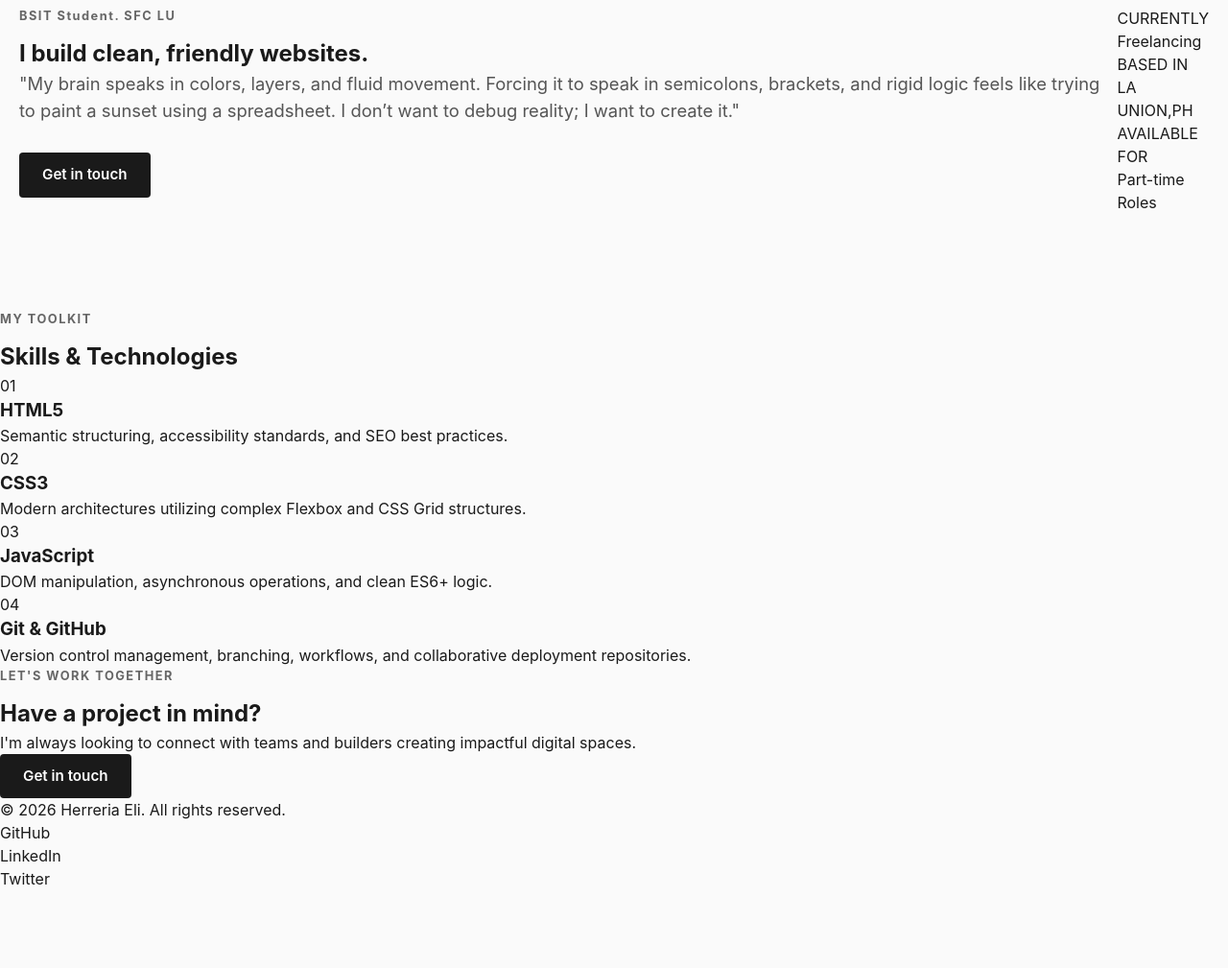
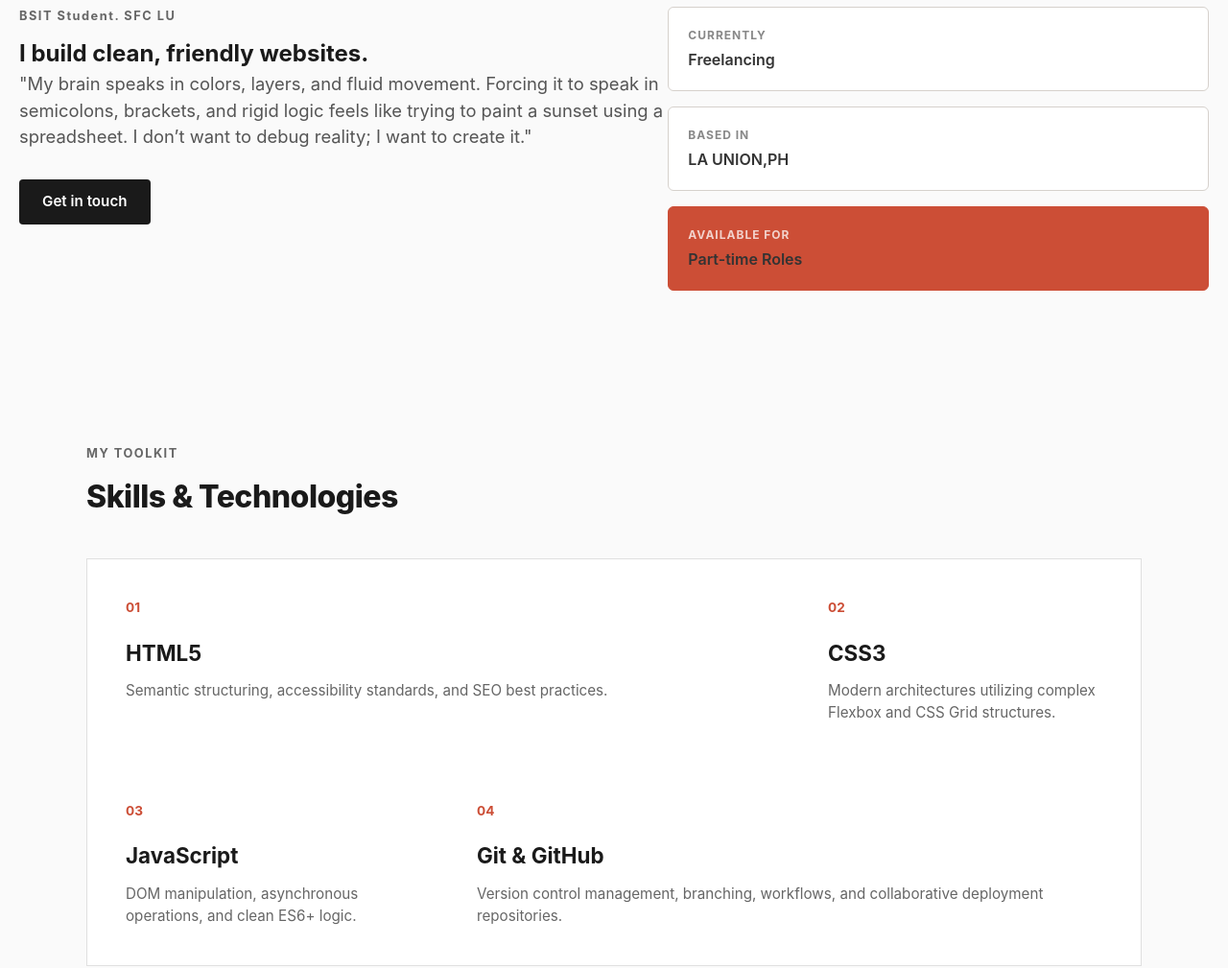
Before and after one commit to illefeliz72/webdev1-2026-eli, a plain HTML site: page activity9/index.html in a window 1280 px wide. Shown: the part 180-1189 px from the top of the page at 96% size. Before the commit the page ends 1108 px from the top, so only its background shows below. Drawn offline with Linux system fonts and the light colour scheme.

Commit message:
activity9

```diff
--- a/activity9/index.html
+++ b/activity9/index.html
@@ -11,9 +11,9 @@
 <body>
 
     <header class="navbar">
-        <p class="navbar__logo">Eli Felize</p>
+        <p class="navbar_logo">Eli Felize</p>
         <nav>
-            <ul class="navbar__links">
+            <ul class="navbar_links">
                 <li><a href="#about">About</a></li>
                 <li><a href="#skills">Skills</a></li>
                 <li><a href="#contact">Contact</a></li>
@@ -23,10 +23,10 @@
 
     <main>
         <section id="about" class="hero">
-            <div class="hero__text">
-                <p class="hero__eyebrow">BSIT Student. SFC LU</p>
-                <h1 class="hero__title">I build clean, friendly websites.</h1>
-                <p class="hero__desc">
+            <div class="hero_text">
+                <p class="hero_eyebrow">BSIT Student. SFC LU</p>
+                <h1 class="hero_title">I build clean, friendly websites.</h1>
+                <p class="hero_desc">
                     "My brain speaks in colors, layers, and fluid movement. Forcing it to speak in semicolons, brackets,
                     and rigid logic feels like trying to paint a sunset using a spreadsheet.
                     I don’t want to debug reality; I want to create it."
@@ -34,60 +34,60 @@
                 <a href="#contact" class="btn">Get in touch</a>
             </div>
 
-            <div class="hero__panel">
+            <div class="hero_panel">
                 <div class="info-card">
-                    <p class="info-card__label">CURRENTLY</p>
-                    <p class="info-card__value">Freelancing</p>
+                    <p class="info-card_label">CURRENTLY</p>
+                    <p class="info-card_value">Freelancing</p>
                 </div>
                 <div class="info-card">
-                    <p class="info-card__label">BASED IN</p>
-                    <p class="info-card__value">LA UNION,PH</p>
+                    <p class="info-card_label">BASED IN</p>
+                    <p class="info-card_value">LA UNION,PH</p>
                 </div>
                 <div class="info-card info-card--accent">
-                    <p class="info-card__label">AVAILABLE FOR</p>
-                    <p class="info-card__value">Part-time Roles</p>
+                    <p class="info-card_label">AVAILABLE FOR</p>
+                    <p class="info-card_value">Part-time Roles</p>
                 </div>
             </div>
         </section>
 
         <section id="skills" class="skills">
-            <p class="skills__eyebrow">MY TOOLKIT</p>
-            <h2 class="skills__title">Skills & Technologies</h2>
+            <p class="skills_eyebrow">MY TOOLKIT</p>
+            <h2 class="skills_title">Skills & Technologies</h2>
 
-            <div class="skills__grid">
+            <div class="skills_grid">
                 <article class="skill-card skill-card--wide">
-                    <span class="skill-card__number">01</span>
-                    <h3 class="skill-card__name">HTML5</h3>
-                    <p class="skill-card__desc">Semantic structuring, accessibility standards, and SEO best practices.
+                    <span class="skill-card_number">01</span>
+                    <h3 class="skill-card_name">HTML5</h3>
+                    <p class="skill-card_desc">Semantic structuring, accessibility standards, and SEO best practices.
                     </p>
                 </article>
 
                 <article class="skill-card">
-                    <span class="skill-card__number">02</span>
-                    <h3 class="skill-card__name">CSS3</h3>
-                    <p class="skill-card__desc">Modern architectures utilizing complex Flexbox and CSS Grid structures.
+                    <span class="skill-card_number">02</span>
+                    <h3 class="skill-card_name">CSS3</h3>
+                    <p class="skill-card_desc">Modern architectures utilizing complex Flexbox and CSS Grid structures.
                     </p>
                 </article>
 
                 <article class="skill-card">
-                    <span class="skill-card__number">03</span>
-                    <h3 class="skill-card__name">JavaScript</h3>
-                    <p class="skill-card__desc">DOM manipulation, asynchronous operations, and clean ES6+ logic.</p>
+                    <span class="skill-card_number">03</span>
+                    <h3 class="skill-card_name">JavaScript</h3>
+                    <p class="skill-card_desc">DOM manipulation, asynchronous operations, and clean ES6+ logic.</p>
                 </article>
 
                 <article class="skill-card skill-card--wide">
-                    <span class="skill-card__number">04</span>
-                    <h3 class="skill-card__name">Git & GitHub</h3>
-                    <p class="skill-card__desc">Version control management, branching, workflows, and collaborative
+                    <span class="skill-card_number">04</span>
+                    <h3 class="skill-card_name">Git & GitHub</h3>
+                    <p class="skill-card_desc">Version control management, branching, workflows, and collaborative
                         deployment repositories.</p>
                 </article>
             </div>
         </section>
 
         <section id="contact" class="contact">
-            <p class="contact__eyebrow">LET'S WORK TOGETHER</p>
-            <h2 class="contact__title">Have a project in mind?</h2>
-            <p class="contact__desc">I'm always looking to connect with teams and builders creating impactful digital
+            <p class="contact_eyebrow">LET'S WORK TOGETHER</p>
+            <h2 class="contact_title">Have a project in mind?</h2>
+            <p class="contact_desc">I'm always looking to connect with teams and builders creating impactful digital
                 spaces.</p>
             <a href="mailto:elifelize@example.com" class="btn btn--light">Get in touch</a>
         </section>
@@ -95,7 +95,7 @@
 
     <footer class="footer">
         <p>&copy; 2026 Herreria Eli. All rights reserved.</p>
-        <ul class="footer__links">
+        <ul class="footer--links">
             <li><a href="#">GitHub</a></li>
             <li><a href="#">LinkedIn</a></li>
             <li><a href="#">Twitter</a></li>
--- a/activity9/style.css
+++ b/activity9/style.css
@@ -44,19 +44,19 @@ ul {
     background-color: #ffffff;
 }
 
-.navbar__logo {
+.navbar_logo {
     font-size: 1.5rem;
     font-weight: bolder;
     letter-spacing: 0.5px;
 }
 
-.navbar__links {
+.navbar_links {
     display: flex;
     gap: 40px;
     font-weight: 500;
 }
 
-.navbar__links a:hover {
+.navbar_links a:hover {
     color: #cc4e36;
 }
 
@@ -72,9 +72,9 @@ ul {
     flex: 1.2;
 }
 
-.hero__eyebrow,
-.skills__eyebrow,
-.contact__eyebrow {
+.hero_eyebrow,
+.skills_eyebrow,
+.contact_eyebrow {
     font-size: 0.8rem;
     font-weight: 700;
     letter-spacing: 1.5px;
@@ -82,15 +82,167 @@ ul {
     margin-bottom: 12px;
 }
 
-.hero__desc {
+.hero_desc {
     font-size: 1.15rem;
     color: #555555;
     margin-bottom: 30px;
 }
 
-.heropanel {
+.hero_panel {
     display: flex;
     flex-direction: column;
     gap: 16px;
     flex: 1;
 }
+
+.info-card {
+    background-color: #ffffff;
+    border: 1px solid #d6d1cc;
+    padding: 20px;
+    border-radius: 6px;
+}
+
+.info-card_label {
+    font-size: 0.75rem;
+    font-weight: 700;
+    color: #888888;
+    margin-bottom: 4px;
+    letter-spacing: 1px;
+}
+
+.info-card_value {
+    font-size: 1rem;
+    font-weight: 600;
+    color: #333333;
+}
+
+.info-card--accent {
+    background-color: #cc4e36;
+    border-color: #cc4e36;
+    color: #ffffff;
+}
+
+.info-card--accent .info-card_label {
+    color: #ffffffbf;
+}
+
+.skills {
+    max-width: 1140px;
+    margin: 0 auto;
+    padding: 60px 20px 100px 20px;
+}
+
+.skills_title {
+    font-size: 2rem;
+    font-weight: 700;
+    margin-bottom: 40px;
+}
+
+.skills_grid {
+    display: grid;
+
+}
+
+.skills {
+    max-width: 1140px;
+    margin: 0 auto;
+    padding: 60px 20px 100px 20px;
+}
+
+.skills_title {
+    font-size: 2rem;
+    font-weight: 800;
+    margin-bottom: 40px;
+    letter-spacing: -0.5px;
+}
+
+.skills_grid {
+    display: grid;
+    grid-template-columns: repeat(3, 1fr);
+    background-color: #e0e0e0;
+    border: 1px solid #e0e0e0;
+}
+
+.skill-card {
+    background-color: #ffffff;
+    padding: 40px;
+}
+
+.skill-card_number {
+    display: block;
+    font-size: 0.85rem;
+    font-weight: 700;
+    color: #cc4e36;
+    margin-bottom: 20px;
+}
+
+.skill-card_name {
+    font-size: 1.4rem;
+    font-weight: 700;
+    margin-bottom: 12px;
+}
+
+.skill-card_desc {
+    color: #666666;
+    font-size: 0.95rem;
+}
+
+.skill-card--wide {
+    grid-column: span 2;
+
+}
+
+.contact {
+    background-color: #111111;
+    color: #ffffff;
+    text-align: center;
+    padding: 100px 20px;
+}
+
+.contact_eyebrow {
+    font-size: 0.8rem;
+    font-weight: 700;
+    letter-spacing: 1.5px;
+    color: #f0937c;
+    margin-bottom: 12px;
+}
+
+.contact_title {
+    font-size: 2.5rem;
+    font-weight: 800;
+    margin-bottom: 16px;
+    letter-spacing: -0.5px;
+}
+
+.contact_desc {
+    color: #b3b3b3;
+    /* Light gray description text */
+    max-width: 500px;
+    margin: 0 auto 35px auto;
+    font-size: 1.1rem;
+}
+
+.btn--light {
+    background-color: #ffffff;
+    color: #111111;
+}
+
+.footer {
+    display: flex;
+    justify-content: space-between;
+    align-items: center;
+    padding: 40px 60px;
+    background-color: hsl(25, 100%, 88%);
+    border-top: 1px solid #e0e0e0;
+    font-size: 0.9rem;
+    color: #666666;
+}
+
+.footer--links {
+    display: flex;
+    gap: 30px;
+}
+
+.footer--links a:hover {
+    color: #111111;
+}
```
